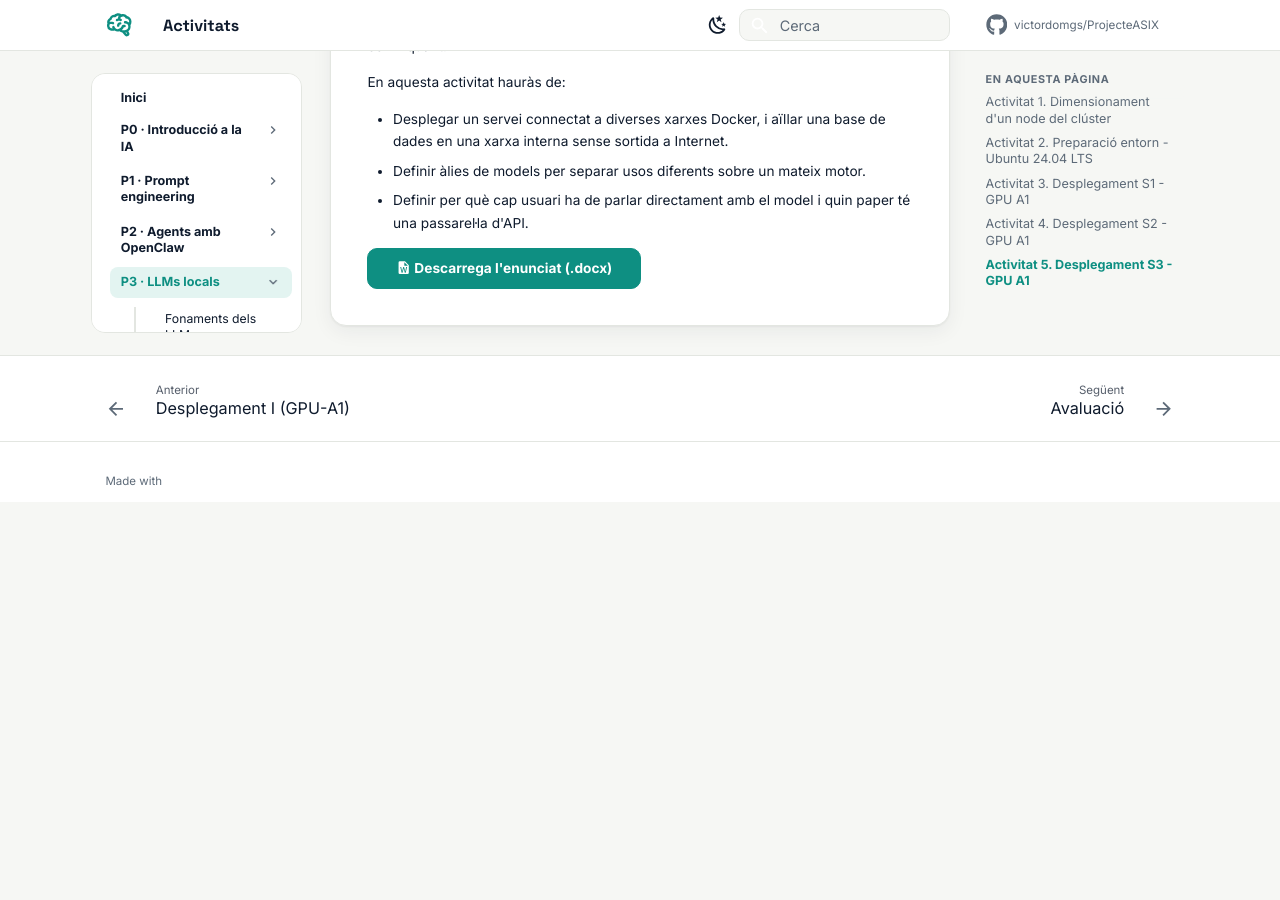
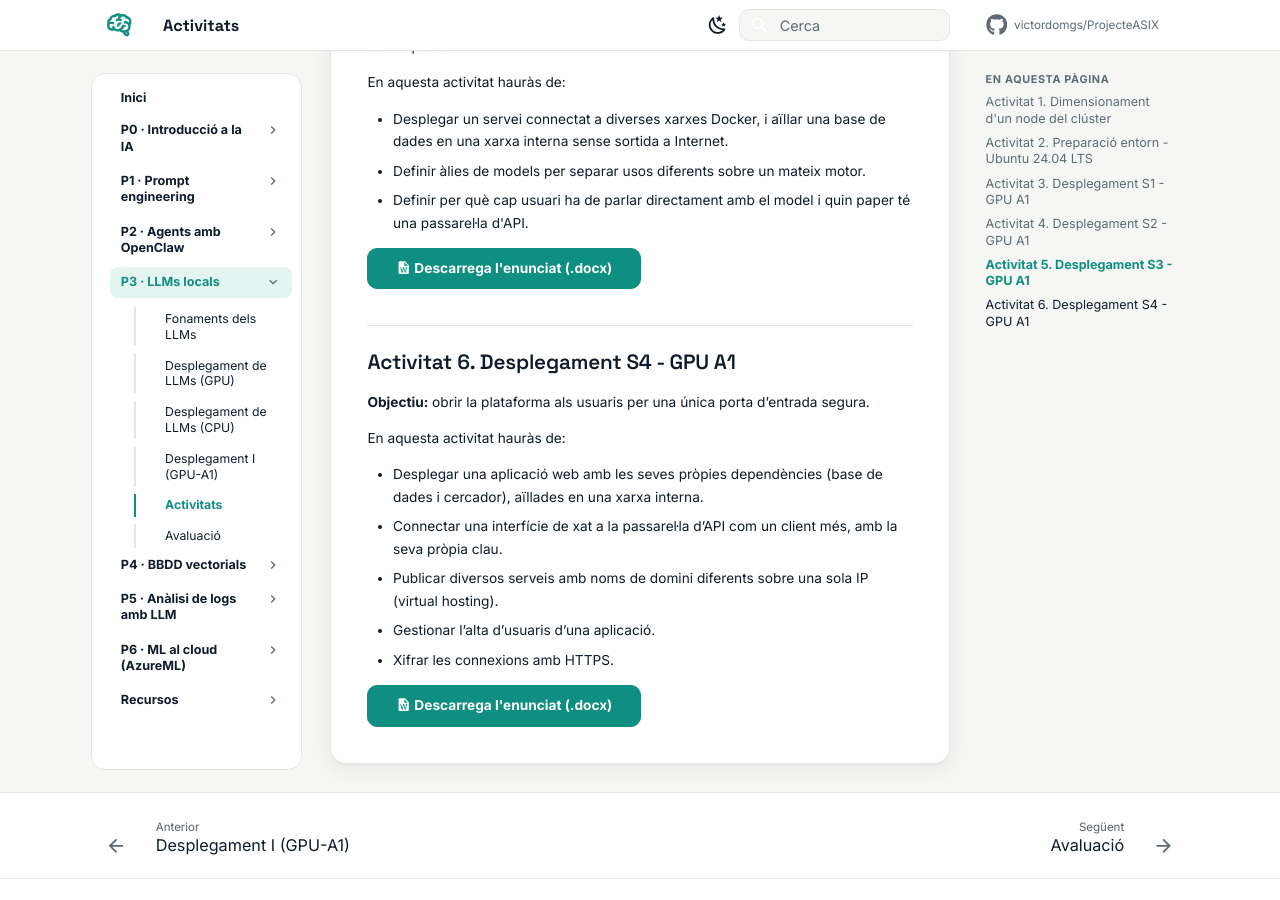
Before and after one commit to victordomgs/ProjecteASIX, an MkDocs documentation site: the page built from docs/p3-llms-locals/activitats.md, in a window 1280 px wide and 900 px high, scrolled down 1942 px. Built offline with MkDocs 1.6.1 and Material for MkDocs 9.7.7, drawn with Linux system fonts in a browser that asks for light colours; comment, search, counter and statistics services are not loaded; before the commit the page ends 2444 px from its top, so only the background shows below that.

Commit message:
Update activitats.md

```diff
--- a/docs/p3-llms-locals/activitats.md
+++ b/docs/p3-llms-locals/activitats.md
@@ -65,3 +65,17 @@ En aquesta activitat hauràs de:
 - Definir per què cap usuari ha de parlar directament amb el model i quin paper té una passarel·la d'API.
 
 [:material-file-word: Descarrega l'enunciat (.docx)](fitxers/P3_Desplegament-S3_2026-27.docx){ .md-button .md-button--primary download="P3_Desplegament-S3_2026-27.docx" }
+
+## Activitat 6. Desplegament S4 - GPU A1
+
+**Objectiu:** obrir la plataforma als usuaris per una única porta d’entrada segura.
+
+En aquesta activitat hauràs de:
+
+- Desplegar una aplicació web amb les seves pròpies dependències (base de dades i cercador), aïllades en una xarxa interna.
+- Connectar una interfície de xat a la passarel·la d’API com un client més, amb la seva pròpia clau.
+- Publicar diversos serveis amb noms de domini diferents sobre una sola IP (virtual hosting).
+- Gestionar l’alta d’usuaris d’una aplicació.
+- Xifrar les connexions amb HTTPS.
+
+[:material-file-word: Descarrega l'enunciat (.docx)](fitxers/P3_Desplegament-S4_2026-27.docx){ .md-button .md-button--primary download="P3_Desplegament-S4_2026-27.docx" }
```
